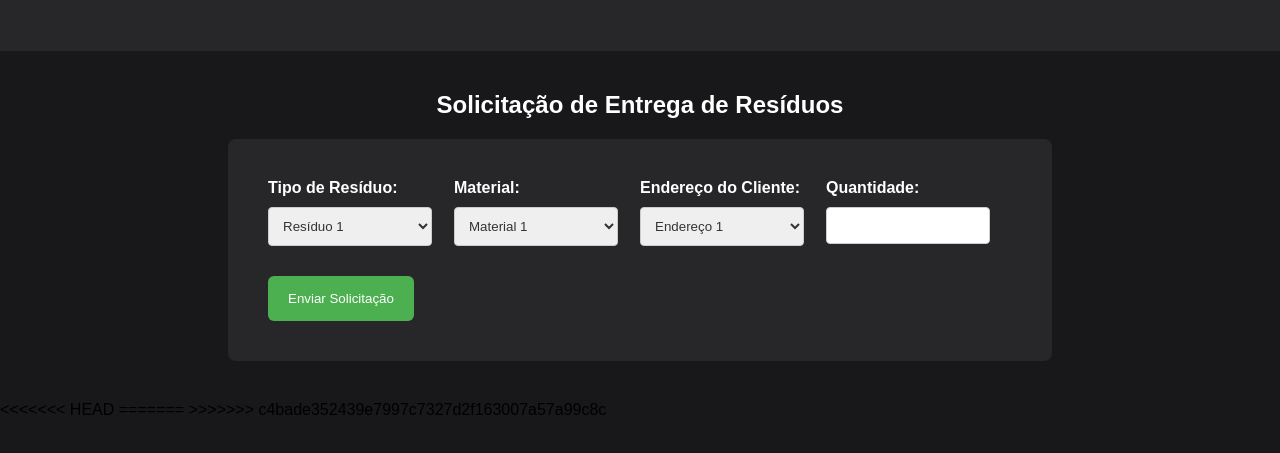
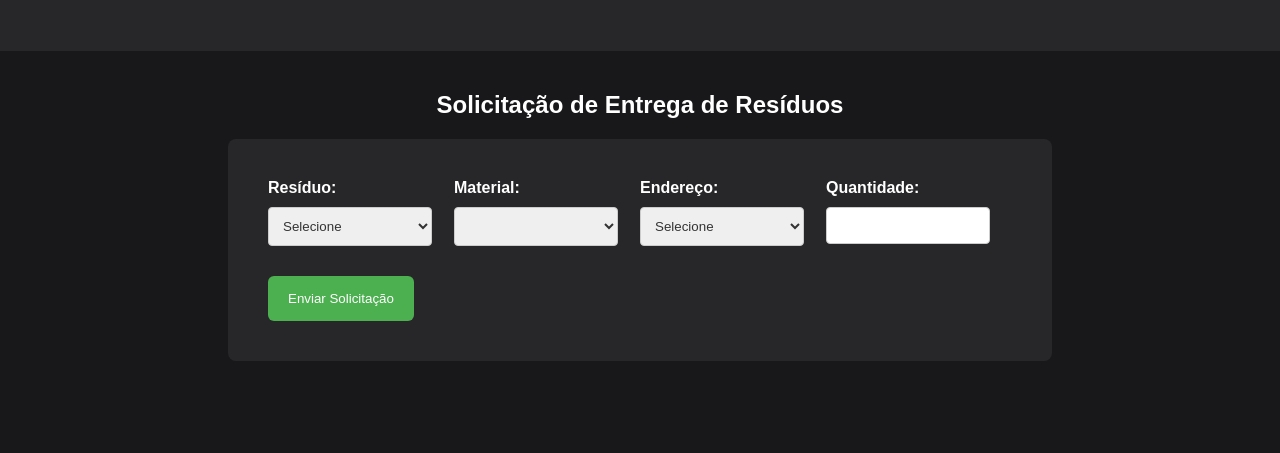
Before and after one commit to LuscaCid/echotech-frontend, a website: page src/pages/roles/client/pagina-solicitacao.html in a window 1280 px wide. Shown: the part 65-518 px from the top of the page. Drawn offline with Linux system fonts and the light colour scheme; files that its build step writes are made by us from their sources; no server answers.

```diff
--- a/src/js/Signin/functions.js
+++ b/src/js/Signin/functions.js
@@ -15,6 +15,8 @@
             body : formularioCampos
         });
         const respostaFormatada = await resposta.json();
+
+        localStorage.setItem('@ecotech-dados', JSON.stringify(respostaFormatada));
 
         console.log(respostaFormatada)
         if(respostaFormatada.codigo == "falha") {
--- a/src/js/Signin/index.js
+++ b/src/js/Signin/index.js
@@ -5,7 +5,7 @@
     inputEmail,
     inputSenha,
     formulario
-} = elementsHtml() ;
+} = elementsHtml();
 
 
 console.log(inputSenha)
--- a/src/pages/roles/client/pagina-solicitacao.html
+++ b/src/pages/roles/client/pagina-solicitacao.html
@@ -138,35 +138,27 @@
     <main>
         <h2>Solicitação de Entrega de Resíduos</h2>
         <div class="input-container">
-            <form action="processamento.php" method="post">
+            <form id="formulario">
                 <div class="input-row">
                     <div class="input-col">
-                        <label for="tipo_residuo">Tipo de Resíduo:</label>
+                        <label for="tipo_residuo">Resíduo:</label>
                         <select id="tipo_residuo" name="tipo_residuo">
-<<<<<<< HEAD
-                            <option value="residuo1">Resíduo 1</option>
-                            <option value="residuo2">Resíduo 2</option>
-                            <option value="residuo3">Resíduo 3</option>
-=======
+
                            <option >Selecione</option>
->>>>>>> c4bade352439e7997c7327d2f163007a57a99c8c
+
                         </select>
                     </div>
                     <div class="input-col">
                         <label for="material">Material:</label>
                         <select id="material" name="material">
-<<<<<<< HEAD
-                            <option value="material1">Material 1</option>
-                            <option value="material2">Material 2</option>
-                            <option value="material3">Material 3</option>
-=======
 
->>>>>>> c4bade352439e7997c7327d2f163007a57a99c8c
                         </select>
                     </div>
                     <div class="input-col">
-                        <label for="endereco_cliente">Endereço do Cliente:</label>
-                        <select id="endereco_cliente" name="endereco_cliente"></select>
+                        <label for="endereco_cliente">Endereço:</label>
+                        <select id="endereco_cliente" name="endereco_cliente">
+                            <option >Selecione</option>
+                        </select>
                     </div>
                     <div class="input-col">
                         <label for="numero">Quantidade:</label>
@@ -181,38 +173,37 @@
                         const enderecoClienteSelect = document.getElementById('endereco_cliente');
 
                         // Função para carregar os endereços do cliente com base nos critérios selecionados
-                        function carregarEnderecosCliente() {
+                        async function  carregarEnderecosCliente() {
                             const tipoResiduo = tipoResiduoSelect.value;
                             const material = materialSelect.value;
                             const quantidade = quantidadeInput.value;
 
-                            // Aqui você faria uma requisição AJAX para o backend
-                            // Passando os critérios selecionados e obteria os endereços dos clientes
-                            // Neste exemplo, vamos preencher opções fictícias para ilustração
-                            const enderecosClientes = [
-                                "Endereço 1",
-                                "Endereço 2",
-                                "Endereço 3"
-                            ];
+                            const dados = JSON.parse(localStorage.getItem('@ecotech-dados'));
+                            const {chave} = dados
 
-                            // Limpar as opções atuais
-                            enderecoClienteSelect.innerHTML = '';
+                            const resposta = await fetch(
+                                "http://192.168.0.135:8000/api/usuario/enderecos",
+                                {
+                                    method : "GET",
+                                    headers : {
+                                        Authorization : 'Bearer ' + chave,
+                                },
+                            })
+                            const respostaFormatada = await resposta.json()
+                            console.log(respostaFormatada)
+
+                            const { enderecos } = respostaFormatada;
 
                             // Adicionar as opções dos endereços dos clientes ao select
-                            enderecosClientes.forEach(endereco => {
+                            enderecos.forEach(endereco => {
                                 const option = document.createElement('option');
-                                option.value = endereco;
-                                option.textContent = endereco;
+                                option.value = endereco.id_endereco;
+
+                                option.textContent = endereco.nm_complemento
+;
                                 enderecoClienteSelect.appendChild(option);
                             });
                         }
-
-                        // Event listener para chamar a função quando os critérios forem alterados
-                        tipoResiduoSelect.addEventListener('change', carregarEnderecosCliente);
-                        materialSelect.addEventListener('change', carregarEnderecosCliente);
-                        quantidadeInput.addEventListener('input', carregarEnderecosCliente);
-
-                        // Chamar a função inicialmente para preencher os endereços
                         carregarEnderecosCliente();
                     });
                 </script>
@@ -221,8 +212,7 @@
             </form>
         </div>
     </main>
-<<<<<<< HEAD
-=======
+
     <script>
         document.addEventListener("DOMContentLoaded",async function() {
             const tipoResiduoSelect = document.getElementById('tipo_residuo');
@@ -310,6 +300,6 @@
 
         });
     </script>
->>>>>>> c4bade352439e7997c7327d2f163007a57a99c8c
+
 </body>
 </html>
```
Also changed, not shown: index.html (renamed from src/pages/roles/pagina inicial cliente.html).
